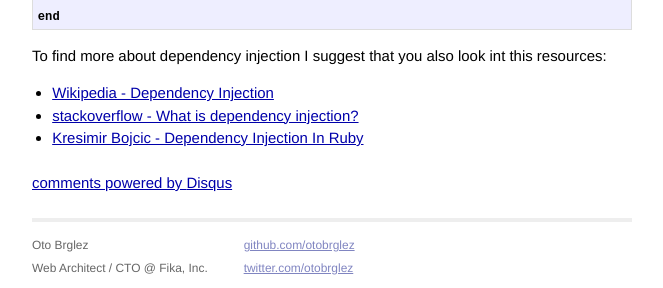
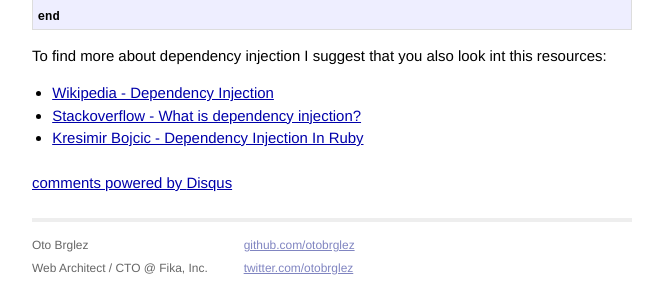
Before and after one commit to otobrglez/otobrglez.github.com, a Jekyll site: the page built from _posts/2014-01-20-dependency-injection-ruby.md, in a window 1280 px wide. Shown: the part 1437-1725 px from the top of the page, without its empty margins (308-971 px from the left). Built offline with Jekyll 4.4.1, drawn with Linux system fonts in a browser that asks for light colours; Markdown is read by kramdown in place of the engine named in the settings; comment, search, counter and statistics services are not loaded.

Commit message:
Update to article

```diff
--- a/_posts/2014-01-20-dependency-injection-ruby.md
+++ b/_posts/2014-01-20-dependency-injection-ruby.md
@@ -73,5 +73,5 @@ end
 To find more about dependency injection I suggest that you also look int this resources:
 
 - [Wikipedia - Dependency Injection](http://en.wikipedia.org/wiki/Dependency_injection)
-- [stackoverflow - What is dependency injection?](http://stackoverflow.com/questions/130794/what-is-dependency-injection)
+- [Stackoverflow - What is dependency injection?](http://stackoverflow.com/questions/130794/what-is-dependency-injection)
 - [Kresimir Bojcic - Dependency Injection In Ruby](http://kresimirbojcic.com/2011/11/19/dependency-injection-in-ruby.html)
```
